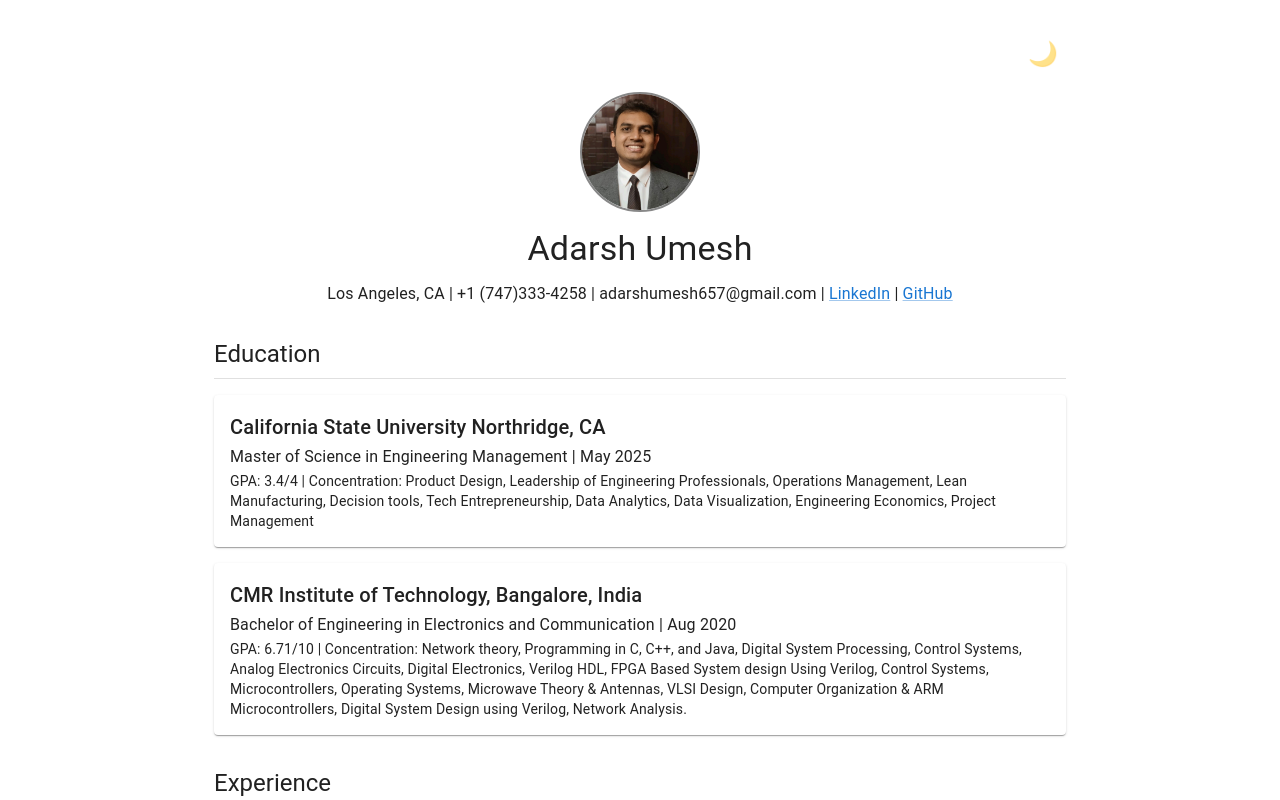
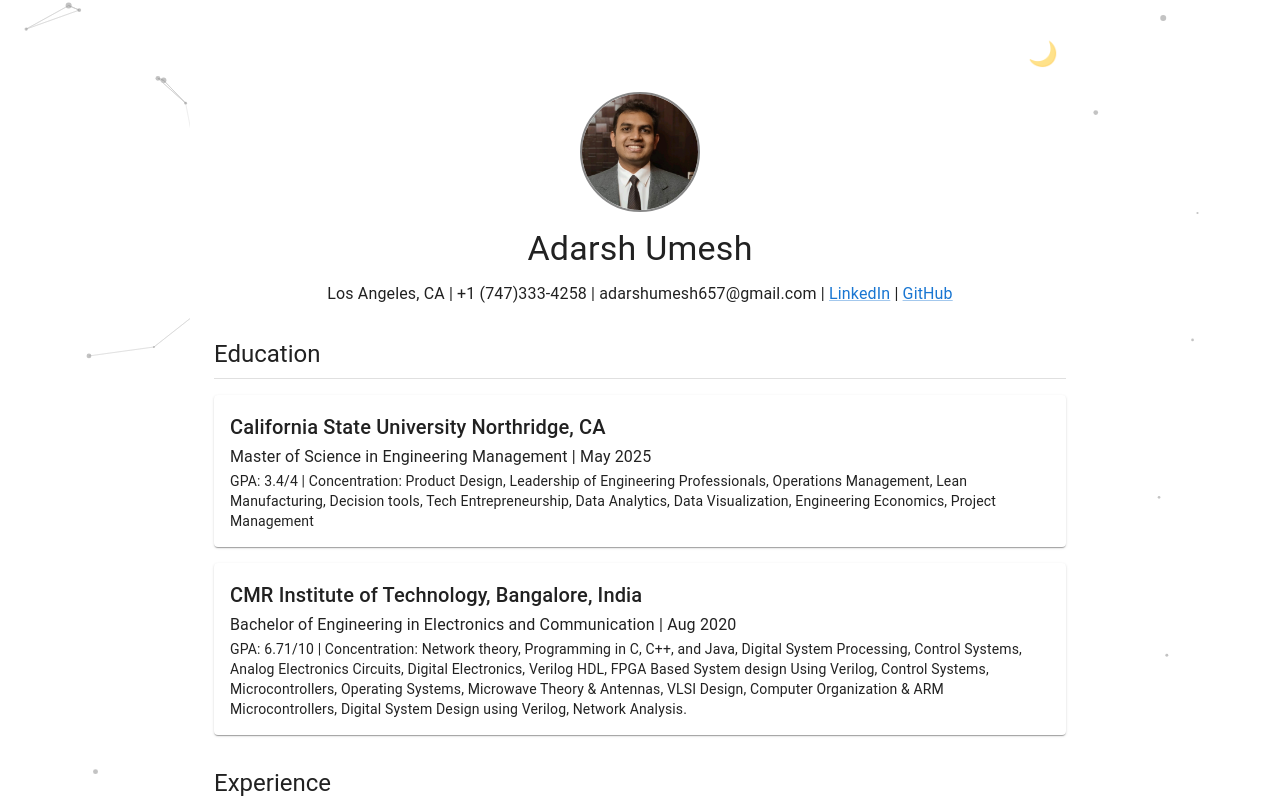
Before and after one commit to adarshumesh5/Resume, a React (Create React App) app in the folder resume/: page / in a window 1280 px wide. Shown: the top 800 px of the page. Built offline with nearby package versions, Linux system fonts and the light colour scheme.

Commit message:
added animations

```diff
--- a/resume/package.json
+++ b/resume/package.json
@@ -14,6 +14,8 @@
     "react": "^19.1.0",
     "react-dom": "^19.1.0",
     "react-scripts": "5.0.1",
+    "react-tsparticles": "^2.9.3",
+    "tsparticles": "^2.9.3",
     "web-vitals": "^2.1.4"
   },
   "scripts": {
--- a/resume/src/App.js
+++ b/resume/src/App.js
@@ -7,13 +7,26 @@ import Education from './Education';
 import WorkExperience from './WorkExperience';
 import Skills from './Skills';
 import Projects from './Projects';
+import BackgroundParticles from "./BackgroundParticles";
 
 function App() {
   const theme = useTheme();
   const { toggleColorMode } = useColorMode();
 
   return (
-    <Container maxWidth="md" sx={{ padding: 4 }}>
+    <>
+      <BackgroundParticles />
+      <Container
+        maxWidth="md"
+        sx={{
+          padding: 4,
+          position: 'relative',
+          zIndex: 1,
+          backgroundColor: theme.palette.mode === "dark" ? "#121212" : "#ffffff",
+          borderRadius: 2,
+          minHeight: '100vh'
+        }}
+      >
         <Box display="flex" justifyContent="flex-end" mb={2}>
           <IconButton onClick={toggleColorMode}>
             {theme.palette.mode === "dark" ? "☀️" : "🌙"}
@@ -52,6 +65,7 @@ function App() {
         <Projects />
         <Skills />
       </Container>
+    </>
   );
 };
 
--- /dev/null
+++ b/resume/src/BackgroundParticles.js
@@ -0,0 +1,44 @@
+import React, { useCallback } from "react";
+import Particles from "react-tsparticles";
+import { loadFull } from "tsparticles";
+import { useTheme } from "@mui/material/styles";
+
+const BackgroundParticles = () => {
+  const theme = useTheme();
+
+  const particlesInit = useCallback(async (engine) => {
+    await loadFull(engine);
+  }, []);
+
+  return (
+    <Particles
+      id="tsparticles"
+      init={particlesInit}
+      options={{
+        fullScreen: {
+          enable: true,
+          zIndex: -1
+        },
+        background: {
+          color: {
+            value: theme.palette.mode === "dark" ? "#121212" : "#ffffff"
+          }
+        },
+        particles: {
+          number: { value: 60 },
+          color: { value: theme.palette.mode === "dark" ? "#aaaaaa" : "#888888" },
+          links: {
+            enable: true,
+            color: theme.palette.mode === "dark" ? "#888888" : "#cccccc"
+          },
+          move: { enable: true, speed: 1 },
+          size: { value: { min: 1, max: 3 } },
+          opacity: { value: 0.5 }
+        },
+        detectRetina: true
+      }}
+    />
+  );
+};
+
+export default BackgroundParticles;
```
Also changed, not shown: 1 other file (tests, documents, lock files or other folders). Lines whose indentation alone changed are shown as unchanged.
